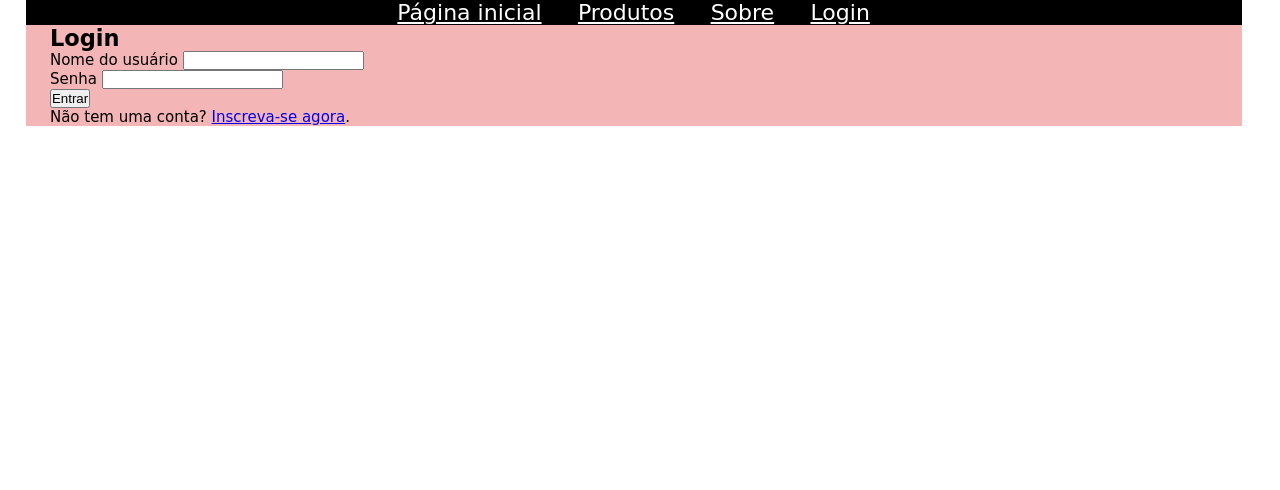
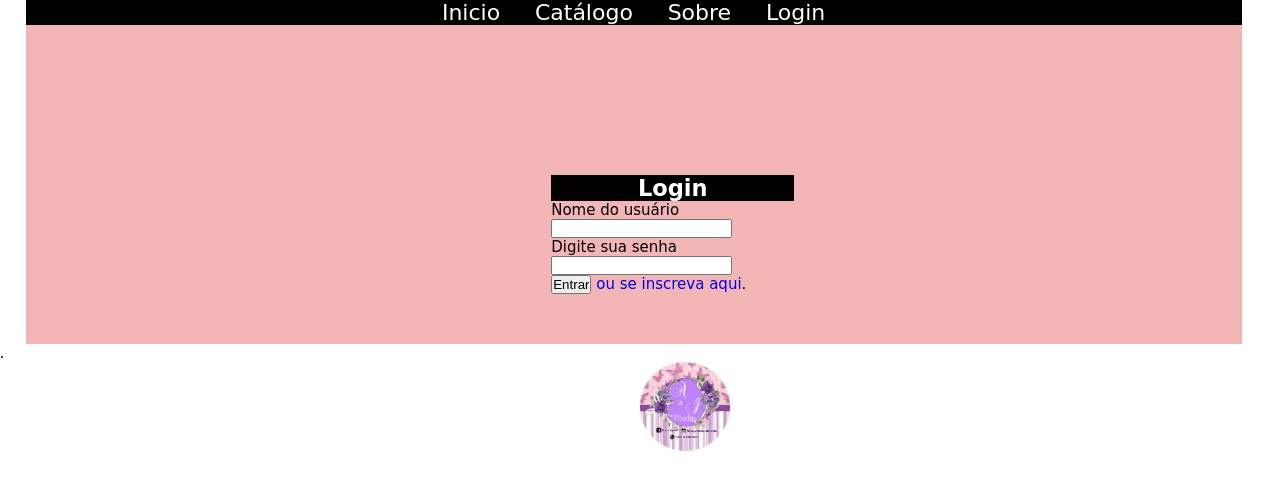
Before and after one commit to AdsonCoelho/pedidos_online, a PHP site: page /login.php in a window 1280 px wide. Shown: the top 490 px of the page. Run offline with PHP 8.4, Linux system fonts and the light colour scheme.

Commit message:
Conclusão do sistema de login

```diff
--- a/login.php
+++ b/login.php
@@ -96,45 +96,67 @@ if($_SERVER["REQUEST_METHOD"] == "POST"){
 
 <body class="body">
     <main class="conteudo">
-        <header class="cabecalho">
-			<nav class="cabecalho_menu">
+        <header class="">
+			<nav class="">
 				<div class="menu">
-					<a class="" href="index.html">Página inicial</a>
-					<a class="" href="produtos.html">Produtos</a>
+                <a class="" href="index.html">Inicio</a>
+                    <a class="" href="sobre.html">Catálogo</a>
 					<a class="" href="sobre.html">Sobre</a>
 					<a class="" href="login.php">Login</a>
 				</div>
             </nav>
         </header>
 
-	    <section class="conteudo">
-             <div class="formulario_cadastrar">
-            <h1 class="label"> Login</h1>
-
-
+        <section class="">
+		    <div class="form">
+		        <h1 class="label">Login</h1>
+			    <span style="font-weight: normal">
 			        <?php
                         if(!empty($login_err)){
                             echo '<div class="alert alert-danger">' . $login_err . '</div>';
                         }
                     ?>
+		        </span>
 
                     <form action="<?php echo htmlspecialchars($_SERVER["PHP_SELF"]); ?>" method="post">
-                <div class="input.campo_nome">
-                    <label>Nome do usuário</label>
+                        <div class="">
+                            <span style="font-weight: normal">
+                                <label>Nome do usuário</label><br>
                                 <input type="text" name="username" class="form-control <?php echo (!empty($username_err)) ? 'is-invalid' : ''; ?>" value="<?php echo $username; ?>">
-                    <span class="invalid-feedback"><?php echo $username_err; ?></span>
+                                    <span class="invalid-feedback">
+                                        <?php echo $username_err; ?>
+                                    </span>
+                            </span>
                         </div>
-                <div class="input.campo_senha">
-                    <label>Senha</label>
-                    <input type="password" name="password" class="form-control <?php echo (!empty($password_err)) ? 'is-invalid' : ''; ?>">
-                    <span class="invalid-feedback"><?php echo $password_err; ?></span>
+
+                        <div class="">
+                            <span style="font-weight: normal">
+                                <label>Digite sua senha</label><br>
+                                <input type="password" name="password" class="form-control <?php echo (!empty($password_err)) ? 'is-invalid' : ''; ?> ">
+                                <span class="invalid-feedback">
+                                    <?php echo $password_err; ?>
+                                </span>
+                            </span>
                         </div>
-                <div class="input.btn_submit">
-                    <input type="submit" class="btn btn-primary" value="Entrar">
+
+                        <div class="btn_entrar">
+                            <span style="font-weight: normal">
+                                <input type="submit" class="" value="Entrar">
+                                <a href="register.php"> ou se inscreva aqui</a>.
+
+                            </span>
                         </div>
-                <p>Não tem uma conta? <a href="register.php">Inscreva-se agora</a>.</p>
+
                 </form>
+
 		  </div>
+
 		</section>
+
+	 </main>.
+     <footer class="rodape">
+		<img class="img_rodape" src="rodape.png"></a>
+	</footer>
 </body>
+
 </html>
--- a/sobre.html
+++ b/sobre.html
@@ -12,8 +12,8 @@
 			<header class="cabecalho">
 				<nav class="cabecalho_menu">
 					<div class="menu">
-						<a class="" href="index.html">Página inicial</a>
-						<a class="" href="produtos.html">Produtos</a>
+						<a class="" href="index.html">Inicio</a>
+						<a class="" href="sobre.html">Catálogo</a>
 						<a class="" href="sobre.html">Sobre</a>
 						<a class="" href="login.php">Login</a>
 					</div>
--- a/style.css
+++ b/style.css
@@ -2,6 +2,7 @@
 *{
 	margin: 0;
 	padding: 0;
+  text-decoration: none;
 }
 
 /*Menu global fixo para todas as páginas*/
@@ -32,69 +33,32 @@
 
 }
 
+.form{
+  position:relative;
+  text-align: left;
+  width: 20%;
+  height: 20%;
+  padding: 100px;
+  top:50px;
+  left: 35%;
+
+}
+
+.alert-danger{
+  color: rgb(255, 0, 0);
+}
+
+.label{
+  position:relative;
+  text-align: center;
+  background-color: rgb(0, 0, 0);
+  color: rgb(255, 255, 255);
+}
 
 
-.campos_login{
-  position:relative;
-  left: 40%;
-  top:5em;
-  border:1px solid rgb(58, 52, 43) ;
-  width:200px;
-  height:100px;
-  font-size: 20px;
-  text-align: center;
-}
 
-/**Posição do formulário na página***/
-#formulario_cadastrar
-{
-  position:relative;
-  left:50%;
-  top:5em;
-  width:350px;
-  height:350px;
-  background-color:rgb(128, 68, 0);
-  text-align: center;
-}
-
-/***label ***/
-#formulario label
-{
-  position: absolute;
-  left:8px;
-  margin-right:6px;
-  background-color:#ffffff;
-  text-align: center;
-}
-
-/***Página cadastar usuários***/
-#input.campo_nome
-{
-  background-color:#ffffff;
-  position:absolute;
-  left:100px;
-  top:30px;
-  width:250px;
-  text-align: center;
-}
-#formulario input.campo_senha
-{
-  background-color:#ffffff;
-  position:absolute;
-  left:120px;
-  margin-top:2px;
-  width:350px;
-}
-
-/***Botão***/
-#formulario input.btn_submit
-{
-  position:absolute;
-  border-style:dashed;
-  position:absolute;
-  bottom: 0.3em;
-  right:40px;
-  background-color:#444141;
+.form btn_entrar{
+  text-align: right;
 }
 
 .conteudo{
```
Also changed, not shown: index.html (+50 -29 lines), welcome.php (+19 -7 lines), imagens/Infantil.jpeg (deleted), imagens/Masculino.jpeg (deleted), imagens/f1.jpeg (renamed from imagens/feminino.jpeg), imagens/f2.jpeg (added), imagens/f3.jpeg (added), imagens/f4.jpeg (added), imagens/feminino2.jpeg (deleted), imagens/feminino3.jpeg (deleted), imagens/infantil2.jpeg (deleted), imagens/infantil3.jpeg (deleted), imagens/masculino2.jpeg (deleted), imagens/masculino3.jpeg (deleted). Lines whose indentation alone changed are shown as unchanged.
